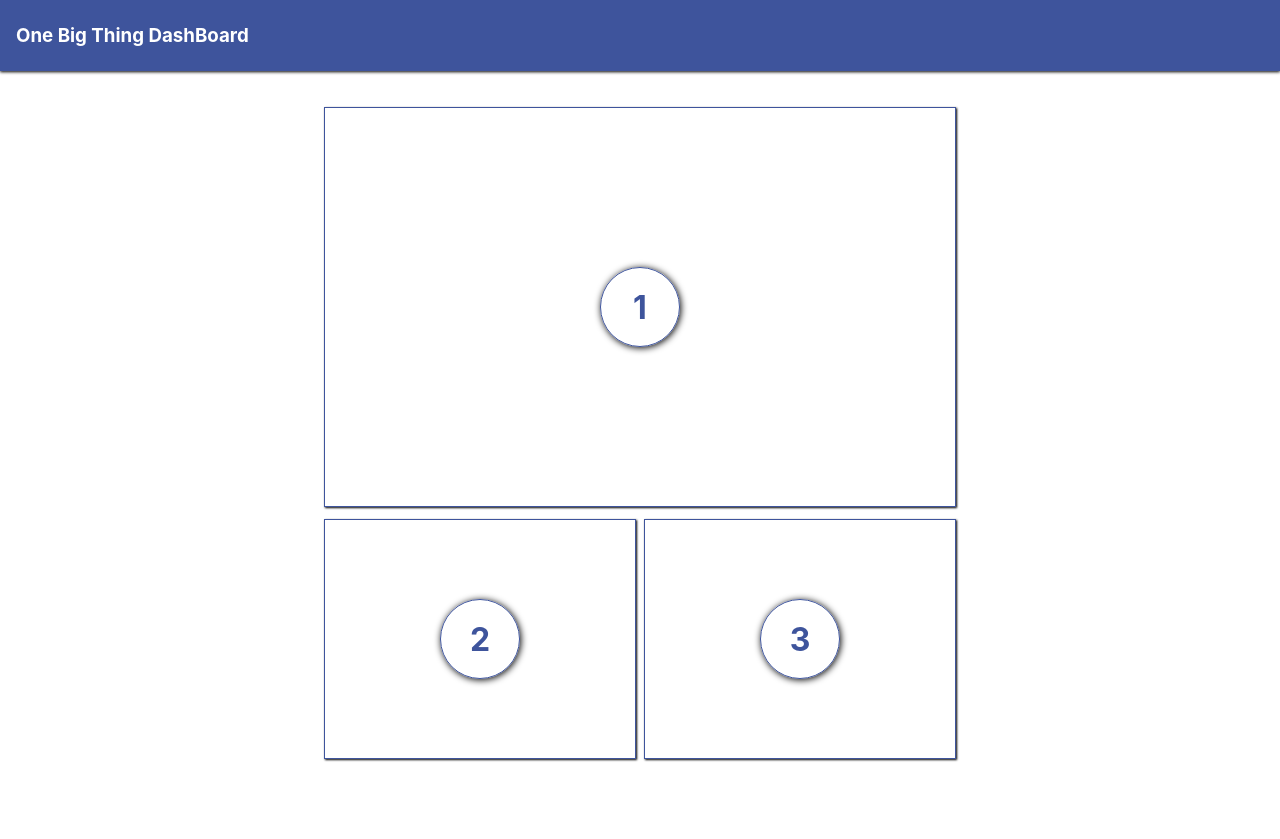
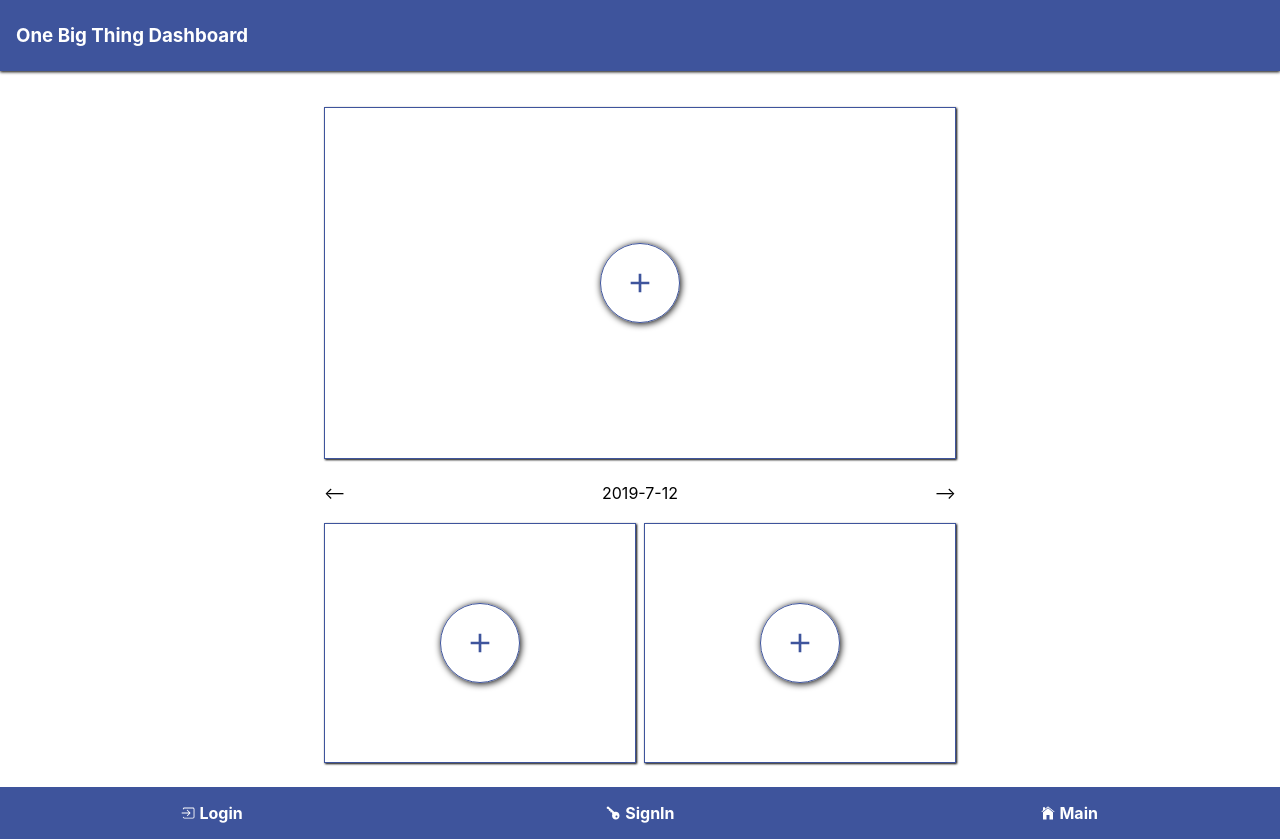
Before and after one commit to obetancourthunicah/onebigthingV2, a React (Create React App) app in the folder obtfrontend/: page /main in a window 1280 px wide. Before the commit the page ends 800 px from the top, so only its background shows below. Built offline with nearby package versions, Linux system fonts and the light colour scheme.

Commit message:
Componentes 1 y 2

```diff
--- a/obtfrontend/package.json
+++ b/obtfrontend/package.json
@@ -5,6 +5,8 @@
   "dependencies": {
     "react": "^16.8.6",
     "react-dom": "^16.8.6",
+    "react-icons": "^3.7.0",
+    "react-router-dom": "^5.0.1",
     "react-scripts": "3.0.1"
   },
   "scripts": {
--- a/obtfrontend/src/App.js
+++ b/obtfrontend/src/App.js
@@ -1,14 +1,22 @@
 import React from 'react';
-import Home from './Components/Pages/Public/Home/Home';
+import {BrowserRouter as Router, Route } from 'react-router-dom';
+
+import NavBar from './Components/Common/NavBar/NavBar';
+// import Home from './Components/Pages/Public/Home/Home';
 import Login from './Components/Pages/Public/Login/Login';
 import Sigin from './Components/Pages/Public/Signin/Sigin';
 
 import Dashboard from  './Components/Pages/Private/Dashboard/Dashboard';
 function App() {
   return (
-    <section className="container">
-      <Dashboard/>
-    </section>
+    <Router>
+      <section className="container">
+        <Route path="/" exact component={Login} />
+        <Route path="/sigin"  component={Sigin} />
+        <Route path="/main"  component={Dashboard} />
+        <NavBar/>
+      </section>
+    </Router>
   );
 }
 
--- /dev/null
+++ b/obtfrontend/src/Components/Common/NavBar/NavBar.css
@@ -0,0 +1,24 @@
+nav {
+  display: flex;
+  justify-content: space-between;
+  align-items: center;
+  padding: 0;
+  margin: 0;
+  box-sizing: border-box;
+  background-color: #3e549c;
+  color:#fff;
+}
+
+nav a{
+  display: flex;
+  justify-content: center;
+  align-items: center;
+  padding:1rem;
+  margin:0;
+  color:#fff;
+  text-decoration: none;
+  text-align: center;
+  font-weight: bold;
+  width:33%;
+  box-sizing: border-box;
+}
--- /dev/null
+++ b/obtfrontend/src/Components/Common/NavBar/NavBar.js
@@ -0,0 +1,21 @@
+import React from 'react';
+import { Link } from 'react-router-dom';
+// https://react-icons.netlify.com/
+import { IoIosLogIn, IoIosHome, IoIosKey } from 'react-icons/io';
+import './NavBar.css';
+
+const NavItem = ({ to, children, ...rest }) => {
+  return (
+    <Link to={to}>{children}</Link>
+  );
+};
+
+export default ()=>{
+  return(
+    <nav>
+      <NavItem to="/"><IoIosLogIn/>&nbsp;Login</NavItem>
+      <NavItem to="/sigin"><IoIosKey/>&nbsp;SignIn</NavItem>
+      <NavItem to="/main"><IoIosHome/>&nbsp;Main</NavItem>
+    </nav>
+  )
+}
--- a/obtfrontend/src/Components/Pages/Private/Dashboard/Dashboard.css
+++ b/obtfrontend/src/Components/Pages/Private/Dashboard/Dashboard.css
@@ -16,9 +16,18 @@
   min-height: 30vh;
 }
 .big {
-  min-height: 50vh;
+  min-height: calc(50vh - 3rem);
   width: 100%;
 }
+.datePanel {
+  box-sizing: border-box;
+  display: flex;
+  width:100%;
+  justify-content: space-between;
+  align-items: center;
+  padding:1rem 0.25rem;
+}
+
 .circle {
   display: flex;
   justify-content: center;
--- a/obtfrontend/src/Components/Pages/Private/Dashboard/Dashboard.js
+++ b/obtfrontend/src/Components/Pages/Private/Dashboard/Dashboard.js
@@ -1,20 +1,21 @@
-import React, {Component} from 'react';
+import React,  {Component} from 'react';
 import './Dashboard.css';
+import { MdAdd as Plus } from 'react-icons/md';
 
+import ThingBox from './ThingBox';
+import DatePanel from './DatePanel';
 
-const BigCard = ({...props})=>(<div className="card big">{props.children}</div>);
-const SmallCard = ({ ...props }) => (<div className="card">{props.children}</div>);
-const CircleNumber = ({ ...props }) => (<div className="circle">{props.children}</div>);
-export default class Dashboard extends Component {
+export default class Dashboard extends Component{
 
   render(){
-    return (
+    return(
       <section>
-        <h1>One Big Thing DashBoard</h1>
-        <section className="main cardHolder fix640" >
-          <BigCard><CircleNumber>1</CircleNumber></BigCard>
-          <SmallCard><CircleNumber>2</CircleNumber></SmallCard>
-          <SmallCard><CircleNumber>3</CircleNumber></SmallCard>
+        <h1>One Big Thing Dashboard</h1>
+        <section className="main cardHolder fix640">
+          <ThingBox thingType="big"><span className="circle"><Plus/></span></ThingBox>
+          <DatePanel />
+          <ThingBox><span className="circle"><Plus/></span></ThingBox>
+          <ThingBox><span className="circle"><Plus/></span></ThingBox>
         </section>
       </section>
     );
--- /dev/null
+++ b/obtfrontend/src/Components/Pages/Private/Dashboard/DatePanel.js
@@ -0,0 +1,14 @@
+import React from 'react';
+
+export default ({currentDate, dateBeforeHandler, dateAfterHandler })=>{
+  if(!currentDate){currentDate = new Date()}
+  if(!dateBeforeHandler) {dateBeforeHandler = ()=>{}}
+  if (!dateAfterHandler) { dateAfterHandler = ()=> {} }
+  return(
+    <div className="datePanel">
+      <span onClick={dateBeforeHandler}>&lt;--</span>
+      <span>{currentDate.getFullYear()}-{currentDate.getMonth() + 1}-{currentDate.getDate()}</span>
+      <span onClick={dateAfterHandler}>--&gt;</span>
+    </div>
+  )
+}
--- /dev/null
+++ b/obtfrontend/src/Components/Pages/Private/Dashboard/ThingBox.js
@@ -0,0 +1,9 @@
+import React from 'react';
+
+export default ({thingType, children})=>{
+  return (
+    <div className={["card", thingType].join(" ")}>
+      {children}
+    </div>
+  );
+}
```
Also changed, not shown: 1 other file (tests, documents, lock files or other folders).
